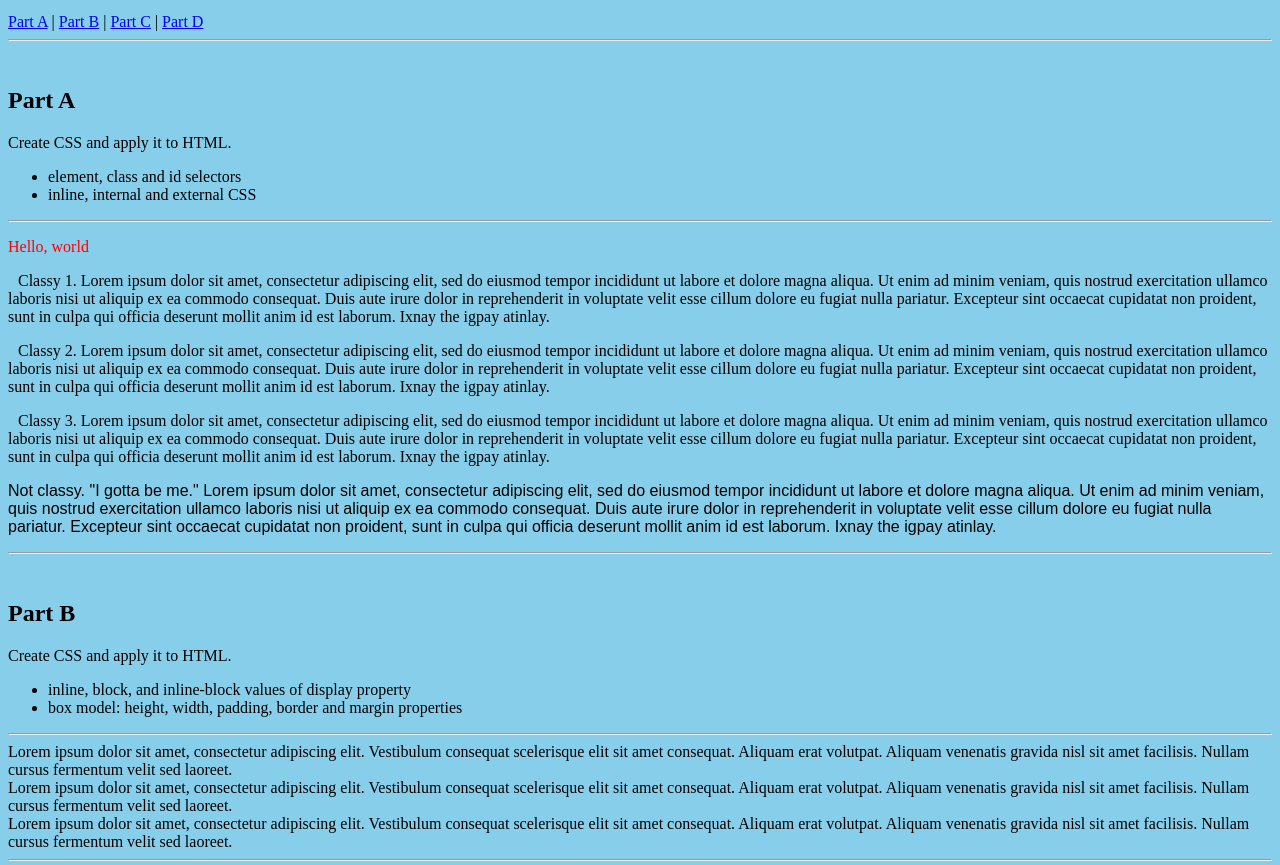
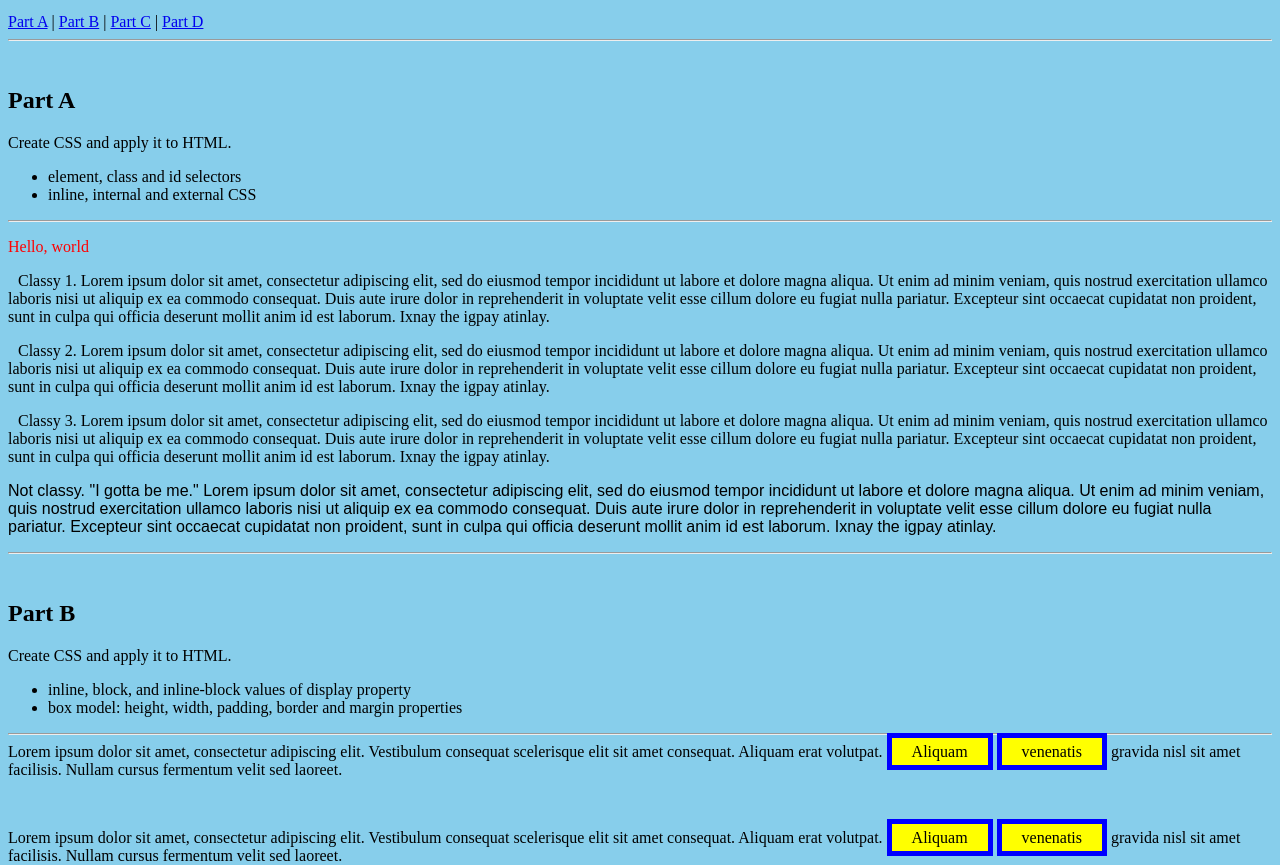
Before and after one commit to CmndrB/CmndrB_School.io, a plain HTML site: page assignments/assignment02.html in a window 1280 px wide. Shown: the part 87-952 px from the top of the page. Drawn offline with Linux system fonts and the light colour scheme.

Commit message:
Update assignment02.css

```diff
--- a/assignments/assignment02.css
+++ b/assignments/assignment02.css
@@ -10,6 +10,23 @@ body {
 
 .classy {
    text-indent: 10px;
+}
+
+div{
+  margin-bottom: 50px;
+}
+
+span{
+  width: 100px;
+  height: 50px;
+  padding-top: 5px;
+  padding-right: 20px;
+  padding-bottom: 5px;
+  padding-left: 20px;
+  border-style: solid;
+  border-color: blue;
+  border-width: 5px;
+  background-color: yellow;
 }
 /* external css is imported into html using the <link> tag in the <head> section, as shown below.
 
```
